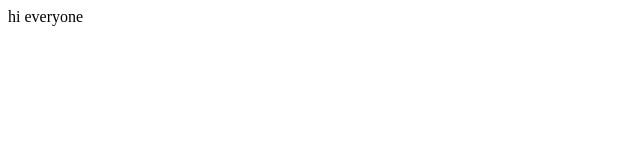
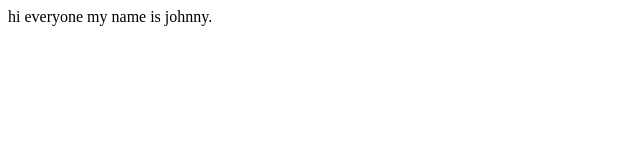
Before and after one commit to prinnyll/git-basic, a plain HTML site: page index.html in a window 1280 px wide. Shown: the whole page, without its empty margins (0-640 px from the left). Drawn offline with Linux system fonts and the light colour scheme.

Commit message:
chang index.html

```diff
--- a/index.html
+++ b/index.html
@@ -7,6 +7,6 @@
     <title>Document</title>
   </head>
   <body>
-    hi everyone
+    hi everyone my name is johnny.
   </body>
 </html>
```
